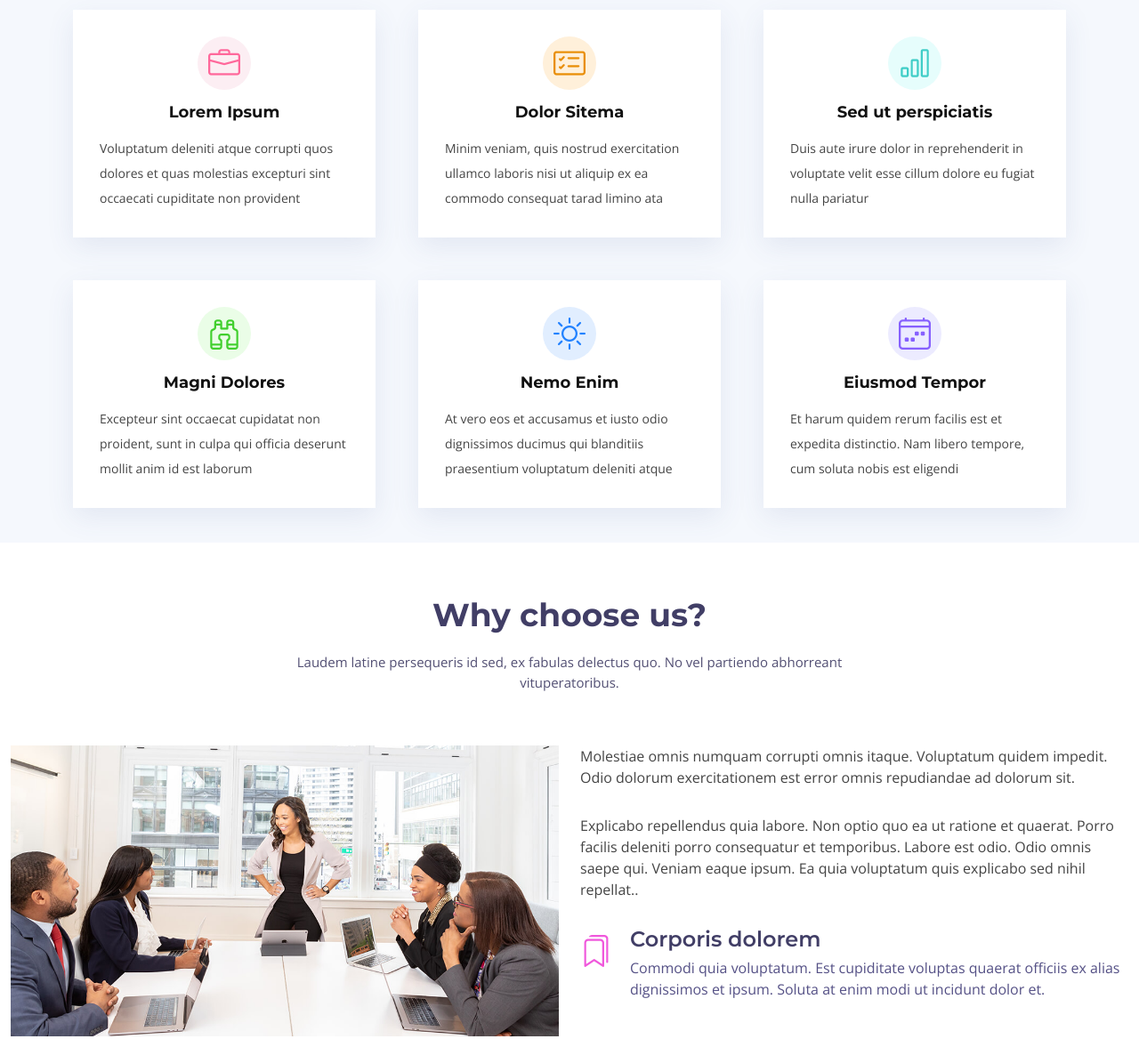
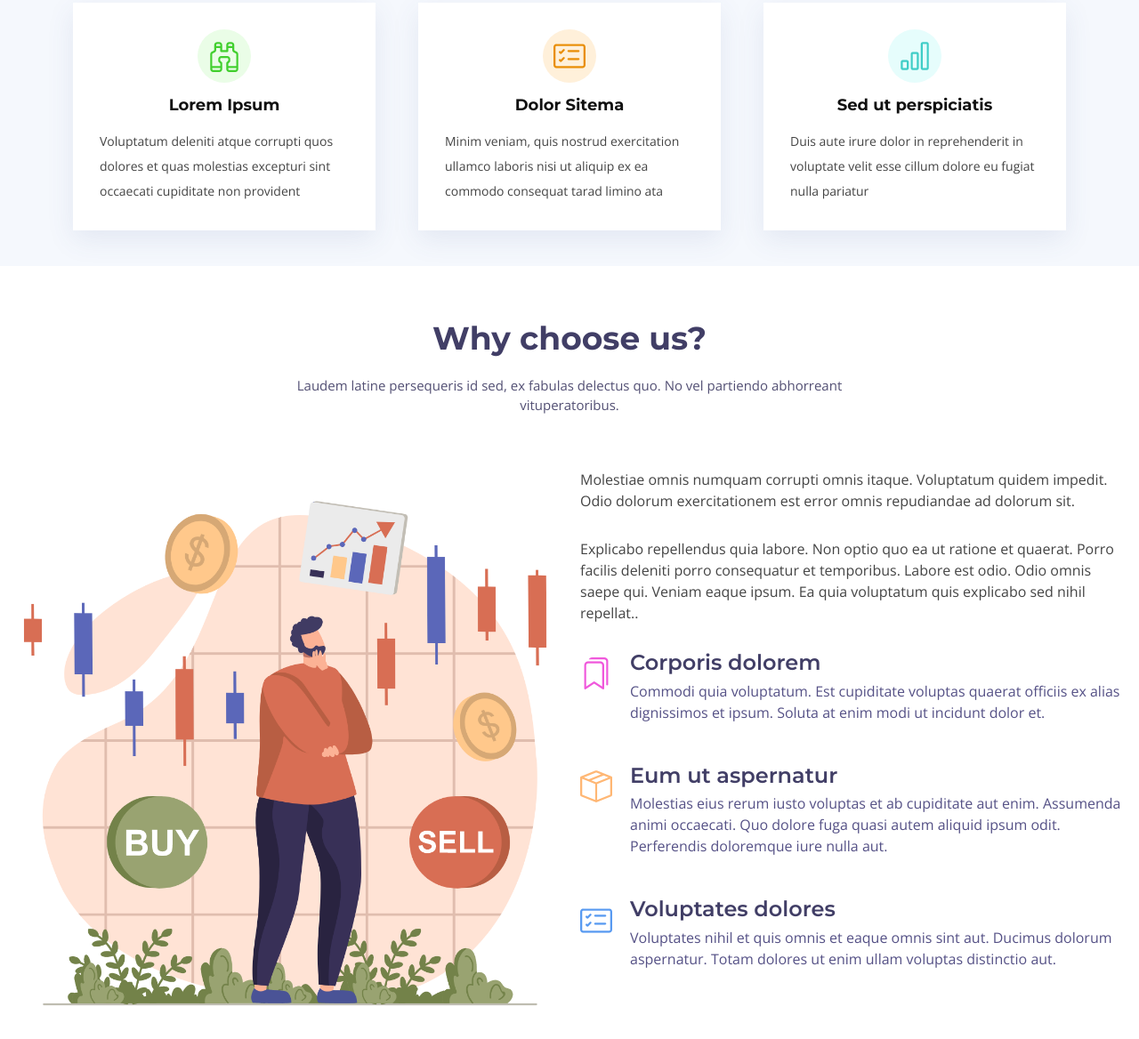
Before and after one commit to JohnnyCulbreth/volumePrecedesPrice-v3, a website: page index.html in a window 1280 px wide. Shown: the part 1782-2950 px from the top of the page at 89% size. Drawn offline with nearby package versions, Linux system fonts and the light colour scheme.

Commit message:
landing page work

```diff
--- a/assets/css/style.css
+++ b/assets/css/style.css
@@ -586,6 +586,10 @@ section {
   transition: 0.5s;
 }
 
+#about .about-content h1 span {
+  color: #5D67B3;
+}
+
 /* Services Section
 --------------------------------*/
 #services {
--- a/index.html
+++ b/index.html
@@ -115,9 +115,8 @@
           <div class="col-lg-7 col-md-6">
             <div class="about-content" data-aos="fade-left" data-aos-delay="100">
               <h2>About VPP</h2>
-              <h3>Alerts about what you want, when it matters!</h3>
-              <p>Seeing the day's up volume and down volume on a stock is like seeing people standing in line overnight to buy the latest and greatest gadget or must-have item. Unusual volume tells you something important is going on with a stock, and you should pay attention.</p>
-              <p>Aut dolor id. Sint aliquam consequatur ex ex labore. Et quis qui dolor nulla dolores neque. Aspernatur consectetur omnis numquam quaerat. Sed fugiat nisi. Officiis veniam molestiae. Et vel ut quidem alias veritatis repudiandae ut fugit. Est ut eligendi aspernatur nulla voluptates veniam iusto vel quisquam. Fugit ut maxime incidunt accusantium totam repellendus eum error. Et repudiandae eum iste qui et ut ab alias.</p>
+              <h1><i>Alerts about <span>what</span> you want, <span>when</span> it matters.</h1>
+              <p>"Seeing the day's up volume and down volume on a stock is like seeing people standing in line overnight to buy the latest and greatest gadget or must-have item. Unusual volume tells you something important is going on with a stock, and you should pay attention."</i></p>
               <ul>
                 <li><i class="bi bi-check-circle"></i> Ullamco laboris nisi ut aliquip ex ea commodo consequat.</li>
                 <li><i class="bi bi-check-circle"></i> Duis aute irure dolor in reprehenderit in voluptate velit.</li>
@@ -143,7 +142,7 @@
 
           <div class="col-md-6 col-lg-4 wow bounceInUp" data-aos="zoom-in" data-aos-delay="100">
             <div class="box">
-              <div class="icon" style="background: #fceef3;"><i class="bi bi-briefcase" style="color: #ff689b;"></i></div>
+              <div class="icon" style="background: #eafde7;"><i class="bi bi-binoculars" style="color: #41cf2e;"></i></div>
               <h4 class="title"><a href="">Lorem Ipsum</a></h4>
               <p class="description">Voluptatum deleniti atque corrupti quos dolores et quas molestias excepturi sint occaecati cupiditate non provident</p>
             </div>
@@ -163,29 +162,6 @@
               <p class="description">Duis aute irure dolor in reprehenderit in voluptate velit esse cillum dolore eu fugiat nulla pariatur</p>
             </div>
           </div>
-          <div class="col-md-6 col-lg-4 wow" data-aos="zoom-in" data-aos-delay="100">
-            <div class="box">
-              <div class="icon" style="background: #eafde7;"><i class="bi bi-binoculars" style="color:#41cf2e;"></i></div>
-              <h4 class="title"><a href="">Magni Dolores</a></h4>
-              <p class="description">Excepteur sint occaecat cupidatat non proident, sunt in culpa qui officia deserunt mollit anim id est laborum</p>
-            </div>
-          </div>
-
-          <div class="col-md-6 col-lg-4" data-aos="zoom-in" data-aos-delay="200"">
-        <div class=" box">
-            <div class="icon" style="background: #e1eeff;"><i class="bi bi-brightness-high" style="color: #2282ff;"></i></div>
-            <h4 class="title"><a href="">Nemo Enim</a></h4>
-            <p class="description">At vero eos et accusamus et iusto odio dignissimos ducimus qui blanditiis praesentium voluptatum deleniti atque</p>
-          </div>
-        </div>
-
-        <div class="col-md-6 col-lg-4" data-aos="zoom-in" data-aos-delay="300">
-          <div class="box">
-            <div class="icon" style="background: #ecebff;"><i class="bi bi-calendar4-week" style="color: #8660fe;"></i></div>
-            <h4 class="title"><a href="">Eiusmod Tempor</a></h4>
-            <p class="description">Et harum quidem rerum facilis est et expedita distinctio. Nam libero tempore, cum soluta nobis est eligendi</p>
-          </div>
-        </div>
 
       </div>
 
@@ -205,7 +181,7 @@
 
           <div class="col-lg-6" data-aos="zoom-in" data-aos-delay="100">
             <div class="why-us-img">
-              <img src="assets/img/why-us.jpg" alt="" class="img-fluid">
+              <img src="assets/img/VPP1.png" alt="" class="img-fluid">
             </div>
           </div>
 
```
